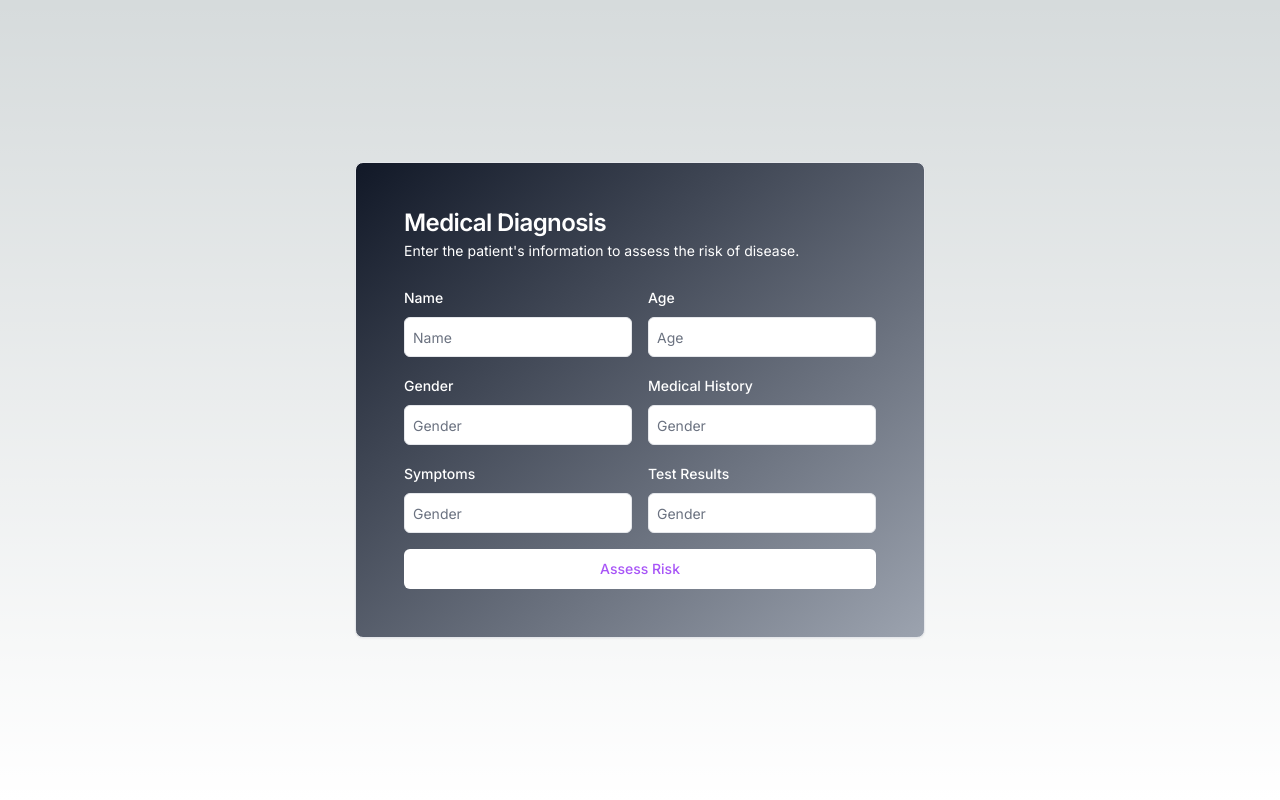
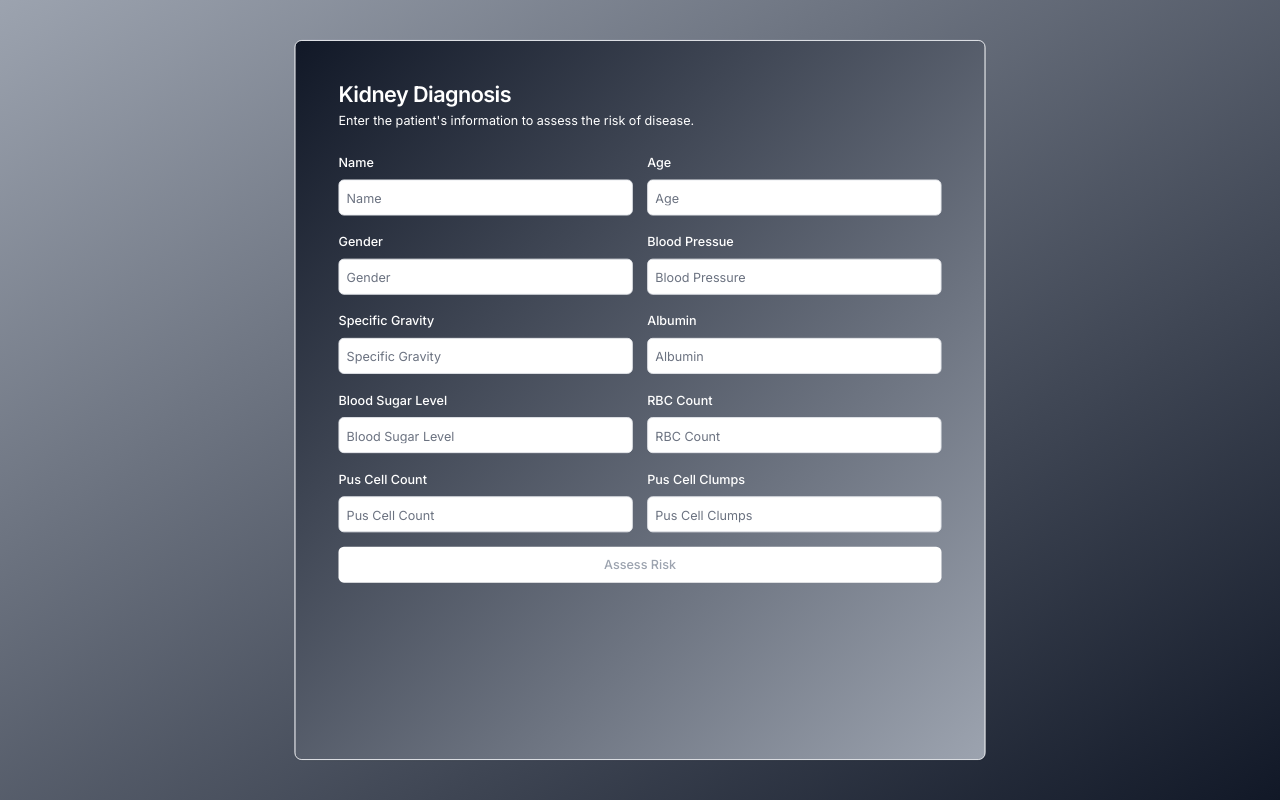
Before and after one commit to jatinsahijwani/healthcare, a Next.js app: page /diagnosis/kidney in a window 1280 px wide. Built offline with nearby package versions, Linux system fonts and the light colour scheme.

Commit message:
connected ml

```diff
--- a/app/globals.css
+++ b/app/globals.css
@@ -2,32 +2,7 @@
 @tailwind components;
 @tailwind utilities;
 
-:root {
-  --foreground-rgb: 0, 0, 0;
-  --background-start-rgb: 214, 219, 220;
-  --background-end-rgb: 255, 255, 255;
+
+::-webkit-scrollbar {
+  display: none;
 }
-
-@media (prefers-color-scheme: dark) {
-  :root {
-    --foreground-rgb: 255, 255, 255;
-    --background-start-rgb: 0, 0, 0;
-    --background-end-rgb: 0, 0, 0;
-  }
-}
-
-body {
-  color: rgb(var(--foreground-rgb));
-  background: linear-gradient(
-      to bottom,
-      transparent,
-      rgb(var(--background-end-rgb))
-    )
-    rgb(var(--background-start-rgb));
-}
-
-@layer utilities {
-  .text-balance {
-    text-wrap: balance;
-  }
-}
--- a/app/medical-history/page.tsx
+++ b/app/medical-history/page.tsx
@@ -3,8 +3,8 @@ import { MedicalHistoryCard } from "@/components/medical-history-card";
 export default function Page()
 {
     return (
-        <>
+        <div className=" flex justify-center items-center w-[100vw] h-[100vh] bg-gradient-to-br from-gray-900 to-gray-400">
         <MedicalHistoryCard />
-        </>
+        </div>
     )
 }
--- a/components/doctor-dashboard.tsx
+++ b/components/doctor-dashboard.tsx
@@ -77,28 +77,28 @@ export function DoctorDashboard() {
             <div className="grid gap-2">
               <div className="flex items-center gap-2">
                 <BugIcon className="w-7 h-7 text-green-600 dark:text-yellow-500" />
-                <span className="font-bold text-green-600 dark:text-red-600">COVID-19</span>
-                <span className="text-sm text-green-600 dark:text-white">1024 cases</span>
+                <span className="font-bold text-green-600 dark:text-red-600">Viral Fever</span>
+                <span className="text-sm text-green-600 dark:text-white">239 cases</span>
               </div>
               <div className="flex items-center gap-2">
                 <BugIcon className="w-7 h-7 text-green-600 dark:text-yellow-500" />
-                <span className="font-bold text-green-600 dark:text-red-600">Malaria</span>
-                <span className="text-sm text-green-600 dark:text-white">512 cases</span>
+                <span className="font-bold text-green-600 dark:text-red-600">Typhoid</span>
+                <span className="text-sm text-green-600 dark:text-white">104 cases</span>
               </div>
               <div className="flex items-center gap-2">
                 <BugIcon className="w-7 h-7 text-green-600 dark:text-yellow-500" />
                 <span className="font-bold text-green-600 dark:text-red-600">Dengue</span>
-                <span className="text-sm text-green-600 dark:text-white">256 cases</span>
+                <span className="text-sm text-green-600 dark:text-white">22 cases</span>
               </div>
               <div className="flex items-center gap-2">
                 <BugIcon className="w-7 h-7 text-green-600 dark:text-yellow-500" />
-                <span className="font-bold text-green-600 dark:text-red-600">Cholera</span>
-                <span className="text-sm text-green-600 dark:text-white">128 cases</span>
+                <span className="font-bold text-green-600 dark:text-red-600">Smallpox</span>
+                <span className="text-sm text-green-600 dark:text-white">19 cases</span>
               </div>
               <div className="flex items-center gap-2">
                 <BugIcon className="w-7 h-7 text-green-600 dark:text-yellow-500" />
-                <span className="font-bold text-green-600 dark:text-red-600">Zika</span>
-                <span className="text-sm text-green-600 dark:text-white">64 cases</span>
+                <span className="font-bold text-green-600 dark:text-red-600">Skin Rashes</span>
+                <span className="text-sm text-green-600 dark:text-white">7 cases</span>
               </div>
             </div>
           </CardContent>
@@ -149,58 +149,6 @@ function ActivityIcon(props) {
     >
       <path d="M22 12h-4l-3 9L9 3l-3 9H2" />
     </svg>
-  )
-}
-function BarChart(props) {
-  return (
-    <div {...props}>
-      <ResponsiveBar
-        data={[
-          { name: "Jan", count: 111 },
-          { name: "Feb", count: 157 },
-          { name: "Mar", count: 129 },
-          { name: "Apr", count: 150 },
-          { name: "May", count: 119 },
-          { name: "Jun", count: 72 },
-        ]}
-        keys={["count"]}
-        indexBy="name"
-        margin={{ top: 0, right: 0, bottom: 40, left: 2}}
-        padding={0.3}
-        colors={["white"]}
-        axisBottom={{
-          tickSize: 0,
-          tickPadding: 16,
-        }}
-        axisLeft={{
-          tickSize: 0,
-          tickValues: 4,
-          tickPadding: 16,
-        }}
-        gridYValues={4}
-        theme={{
-          tooltip: {
-            chip: {
-              borderRadius: "9999px",
-            },
-            container: {
-              fontSize: "12px",
-              textTransform: "capitalize",
-              borderRadius: "6px",
-            },
-          },
-          grid: {
-            line: {
-              stroke: "#f3f4f6",
-            },
-          },
-        }}
-        tooltipLabel={({ id }) => id}
-        enableLabel={false}
-        role="application"
-        ariaLabel="A bar chart showing data"
-      />
-    </div>
   )
 }
 
@@ -276,7 +224,7 @@ function CurvedlineChart(props) {
               { x: "Mar", y: 177 },
               { x: "Apr", y: 78 },
               { x: "May", y: 96 },
-              { x: "Jun", y: 204 },
+              { x: "Jun", y: 34 },
             ],
           },
         ]}
--- a/components/kidney-form.tsx
+++ b/components/kidney-form.tsx
@@ -1,28 +1,5 @@
-/**
-* This code was generated by v0 by Vercel.
-* @see https://v0.dev/t/lgtDxztfD5y
-* Documentation: https://v0.dev/docs#integrating-generated-code-into-your-nextjs-app
-*/
-
-/** Add fonts into your Next.js project:
-
-import { Inter } from 'next/font/google'
-import { Inter } from 'next/font/google'
-
-inter({
-  subsets: ['latin'],
-  display: 'swap',
-})
-
-inter({
-  subsets: ['latin'],
-  display: 'swap',
-})
-
-To read more about using these font, please visit the Next.js documentation:
-- App Directory: https://nextjs.org/docs/app/building-your-application/optimizing/fonts
-- Pages Directory: https://nextjs.org/docs/pages/building-your-application/optimizing/fonts
-**/
+"use client";
+import { useState } from "react";
 import { CardTitle, CardDescription, CardHeader, CardContent, Card } from "@/components/ui/card"
 import { Label } from "@/components/ui/label"
 import { Input } from "@/components/ui/input"
@@ -30,11 +7,32 @@ import { Textarea } from "@/components/ui/textarea"
 import { Button } from "@/components/ui/button"
 
 export function KidneyForm() {
+  const [bp,setBp] = useState('');
+  const [sg,setSg] = useState('');
+  const [al,setAl] = useState('');
+  const [su,setSu] = useState('');
+  const [rbc,setRbc] = useState('');
+  const [pc,setPc] = useState('');
+  const [pcc,setPcc] = useState('');
+
+  const handleSubmit = async() => {
+    const response = await fetch('http://127.0.0.1:5000/predictkidney',{
+      method: 'POST',
+      body: JSON.stringify({
+        bp,sg,al,su,rbc,pcc,pc
+      }),
+      headers: {
+        "Content-Type": "application/json"
+      }
+    })
+    const data = await response.json();
+    localStorage.setItem('diagnosis',data.prediction);
+  }
   return (
-    <div className="flex justify-center">
-      <Card className="w-full max-w-3xl bg-gradient-to-br from-gray-900 to-gray-400 rounded-lg p-6">
+    <div className="flex justify-center w-[100vw] h-[100vh] bg-gradient-to-br from-gray-400 to-gray-900">
+      <Card className="w-full max-w-3xl scale-90 bg-gradient-to-br from-gray-900 to-gray-400 rounded-lg p-6">
         <CardHeader>
-          <CardTitle className="text-white">Medical Diagnosis</CardTitle>
+          <CardTitle className="text-white">Kidney Diagnosis</CardTitle>
           <CardDescription className="text-white">
             Enter the patient's information to assess the risk of disease.
           </CardDescription>
@@ -45,40 +43,64 @@ export function KidneyForm() {
               <Label className="text-white" htmlFor="name">
                 Name
               </Label>
-              <Input className="bg-white text-gray-800 rounded-md p-2" id="name" placeholder="Name" required />
+              <Input className="bg-white text-white rounded-md p-2" id="name" placeholder="Name" required />
             </div>
             <div className="space-y-2">
               <Label className="text-white" htmlFor="age">
                 Age
               </Label>
-              <Input className="bg-white text-gray-800 rounded-md p-2" id="age" placeholder="Age" required />
+              <Input className="bg-white text-white rounded-md p-2" id="age" placeholder="Age" required />
             </div>
             <div className="space-y-2">
               <Label className="text-white" htmlFor="gender">
                 Gender
               </Label>
-              <Input className="bg-white text-gray-800 rounded-md p-2" id="gender" placeholder="Gender" required />
-            </div>
-            <div className="space-y-2">
-              <Label className="text-white" htmlFor="history">
-                Medical History
-              </Label>
-              <Input className="bg-white text-gray-800 rounded-md p-2" id="gender" placeholder="Gender" required />
+              <Input className="bg-white text-white rounded-md p-2" id="gender" placeholder="Gender" required />
             </div>
             <div className="space-y-2">
               <Label className="text-white" htmlFor="symptoms">
-                Symptoms
+                Blood Pressue
               </Label>
-              <Input className="bg-white text-gray-800 rounded-md p-2" id="gender" placeholder="Gender" required />
+              <Input value={bp} onChange={(e) => setBp(e.target.value)} className="bg-white text-white rounded-md p-2" id="gender" placeholder="Blood Pressure" required />
             </div>
             <div className="space-y-2">
               <Label className="text-white" htmlFor="tests">
-                Test Results
+                Specific Gravity
               </Label>
-              <Input className="bg-white text-gray-800 rounded-md p-2" id="gender" placeholder="Gender" required />
+              <Input value={sg} onChange={(e) => setSg(e.target.value)} className="bg-white text-white rounded-md p-2" id="gender" placeholder="Specific Gravity" required />
+            </div>
+            <div className="space-y-2">
+              <Label className="text-white" htmlFor="tests">
+                Albumin
+              </Label>
+              <Input value={al} onChange={(e) => setAl(e.target.value)} className="bg-white text-white rounded-md p-2" id="gender" placeholder="Albumin" required />
+            </div>
+            <div className="space-y-2">
+              <Label className="text-white" htmlFor="tests">
+                Blood Sugar Level
+              </Label>
+              <Input value={su} onChange={(e) => setSu(e.target.value)} className="bg-white text-white rounded-md p-2" id="gender" placeholder="Blood Sugar Level" required />
+            </div>
+            <div className="space-y-2">
+              <Label className="text-white" htmlFor="tests">
+                RBC Count
+              </Label>
+              <Input value={rbc} onChange={(e) => setRbc(e.target.value)} className="bg-white text-white rounded-md p-2" id="gender" placeholder="RBC Count" required />
+            </div>
+            <div className="space-y-2">
+              <Label className="text-white" htmlFor="tests">
+                Pus Cell Count
+              </Label>
+              <Input value={pc} onChange={(e) => setPc(e.target.value)} className="bg-white text-white rounded-md p-2" id="gender" placeholder="Pus Cell Count" required />
+            </div>
+            <div className="space-y-2">
+              <Label className="text-white" htmlFor="tests">
+                Pus Cell Clumps
+              </Label>
+              <Input value={pcc} onChange={(e) => setPcc(e.target.value)} className="bg-white text-white rounded-md p-2" id="gender" placeholder="Pus Cell Clumps" required />
             </div>
           </div>
-          <Button className="w-full bg-white text-purple-500 hover:bg-purple-500 hover:text-white">Assess Risk</Button>
+          <Button onClick={handleSubmit} className="w-full bg-white text-gray-400 hover:bg-gray-900 hover:text-white">Assess Risk</Button>
         </CardContent>
       </Card>
     </div>
```
